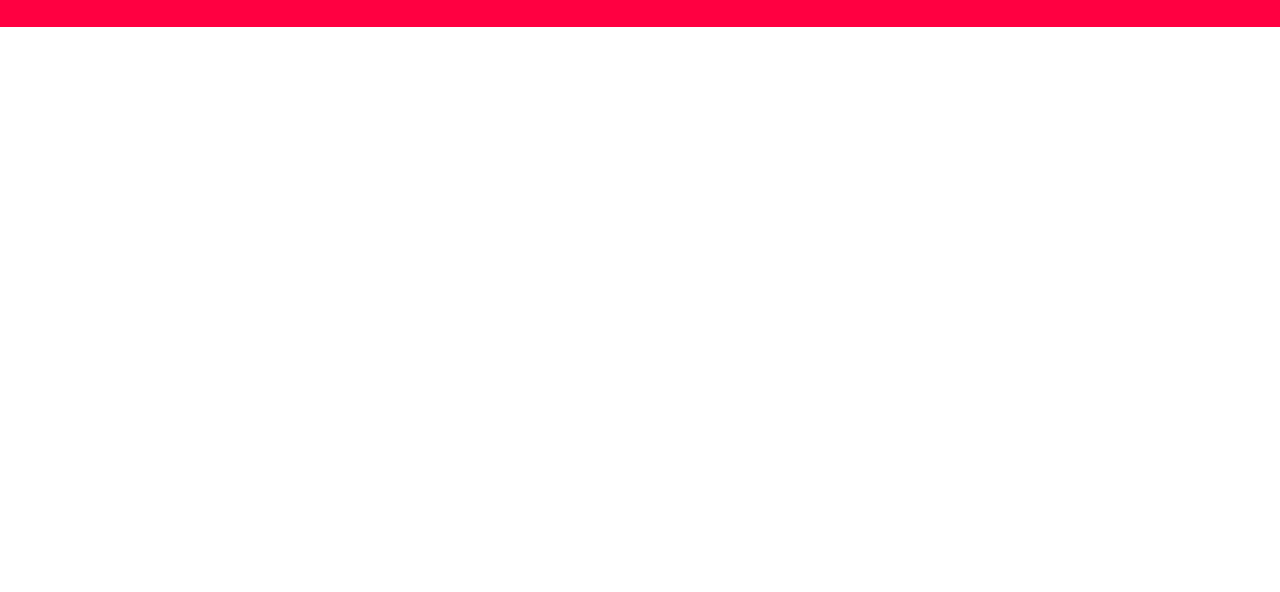
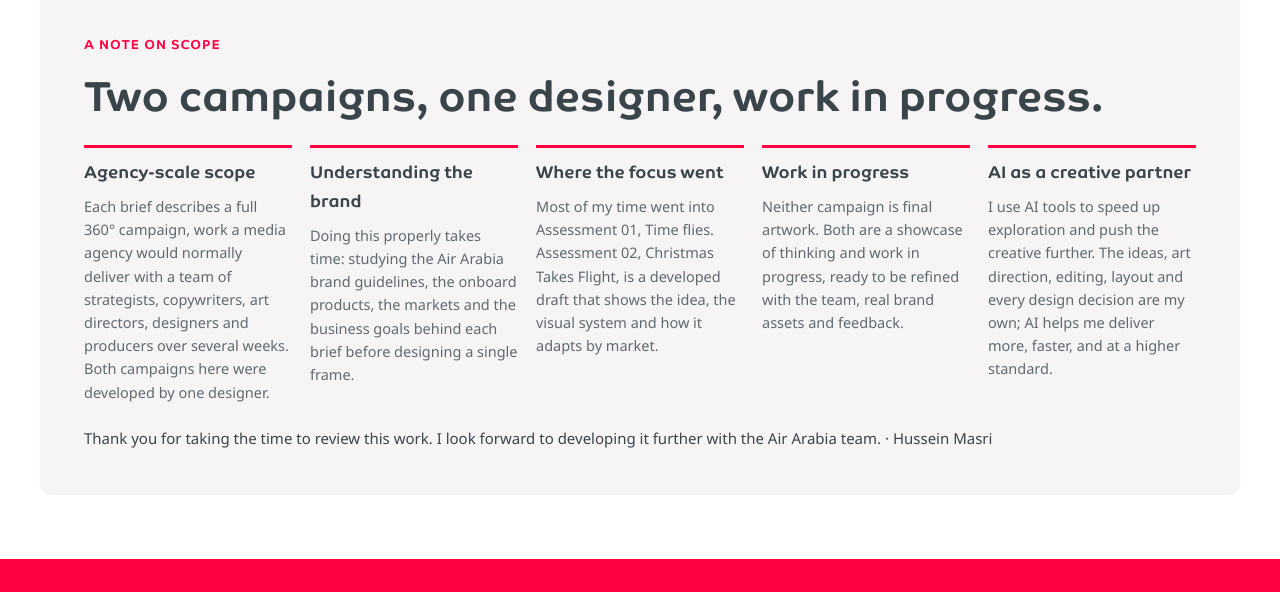
Before and after one commit to husseinmasri/air-arabia-portfolio, a plain HTML site: page index.html in a window 1280 px wide. Shown: the part 1276-1868 px from the top of the page. Before the commit the page ends 1303 px from the top, so only its background shows below. Drawn offline with Linux system fonts and the light colour scheme.

Commit message:
Add scope note and downloadable PDF of the full project
Co-Authored-By: Claude Opus 5.5 <noreply@anthropic.com>

```diff
--- a/index.html
+++ b/index.html
@@ -59,6 +59,16 @@ h1 .r{color:var(--red)}
 footer{background:var(--red);color:#fff}
 footer .wrap{padding-block:36px;display:flex;flex-wrap:wrap;justify-content:space-between;gap:12px;font-size:14px}
 footer b{font-family:var(--display);font-size:18px}
+.scope{background:var(--soft);border-radius:10px;padding:clamp(24px,4vw,44px);margin-bottom:64px;display:grid;gap:22px}
+.scope .k{font-family:var(--display);font-weight:700;font-size:13px;letter-spacing:.08em;color:var(--red)}
+.scope h2{font-size:clamp(28px,3.4vw,42px)}
+.scope .grid{display:grid;grid-template-columns:repeat(auto-fit,minmax(min(100%,180px),1fr));gap:18px}
+.scope .sc{border-top:3px solid var(--red);padding-top:12px;display:grid;gap:6px;align-content:start}
+.scope .sc h4{font-family:var(--display);color:var(--gray);margin:0;font-size:17px}
+.scope .sc p{color:var(--muted);font-size:14.5px;line-height:1.6}
+.scope .sig{color:var(--gray);font-size:15px}
+.pdf{display:inline-flex;align-items:center;gap:10px;justify-self:start;font-family:var(--display);font-weight:700;background:var(--gray);color:#fff;text-decoration:none;padding:10px 20px;border-radius:2px;transition:background .2s}
+.pdf:hover,.pdf:focus-visible{background:var(--red)}
 @media (prefers-reduced-motion:reduce){.ribbon path.r1{animation:none;stroke-dashoffset:0}.work,.thumb img{transition:none}}
 </style>
 <script type="text/javascript">
@@ -85,6 +95,7 @@ footer b{font-family:var(--display);font-size:18px}
     <h1>Hussein <span class="r">Masri</span></h1>
     <div class="role">Visual Art Designer · two campaigns for Air Arabia</div>
     <p class="intro">Two briefs, two campaigns, one brand. Each concept was developed within a short timeframe to show creative thinking, the routes explored and how one idea extends across every touchpoint. Choose an assessment to open the full campaign.</p>
+    <a class="pdf" href="Hussein_Masri_AirArabia_Assessment.pdf" download>Download the full project (PDF) ↓</a>
     <div class="facts"><span>2 campaigns</span><span>6 key visual options</span><span>7 European markets</span><span>15+ touchpoints</span></div>
   </div>
 </header>
@@ -126,6 +137,18 @@ footer b{font-family:var(--display);font-size:18px}
     <div class="note"><b>Built on the brand</b><p>Air Arabia typeface, colours and layout principles from the brand guidelines, applied across every format.</p></div>
     <div class="note"><b>Imagery</b><p>Created with AI image-generation tools, then enhanced and edited in Adobe applications. No stock imagery was used.</p></div>
   </div>
+  <section class="scope" aria-labelledby="scopeH">
+    <div class="k">A NOTE ON SCOPE</div>
+    <h2 id="scopeH">Two campaigns, one designer, work in progress.</h2>
+    <div class="grid">
+    <div class="sc"><h4>Agency-scale scope</h4><p>Each brief describes a full 360° campaign, work a media agency would normally deliver with a team of strategists, copywriters, art directors, designers and producers over several weeks. Both campaigns here were developed by one designer.</p></div>
+    <div class="sc"><h4>Understanding the brand</h4><p>Doing this properly takes time: studying the Air Arabia brand guidelines, the onboard products, the markets and the business goals behind each brief before designing a single frame.</p></div>
+    <div class="sc"><h4>Where the focus went</h4><p>Most of my time went into Assessment 01, Time flies. Assessment 02, Christmas Takes Flight, is a developed draft that shows the idea, the visual system and how it adapts by market.</p></div>
+    <div class="sc"><h4>Work in progress</h4><p>Neither campaign is final artwork. Both are a showcase of thinking and work in progress, ready to be refined with the team, real brand assets and feedback.</p></div>
+    <div class="sc"><h4>AI as a creative partner</h4><p>I use AI tools to speed up exploration and push the creative further. The ideas, art direction, editing, layout and every design decision are my own; AI helps me deliver more, faster, and at a higher standard.</p></div>
+    </div>
+    <p class="sig">Thank you for taking the time to review this work. I look forward to developing it further with the Air Arabia team. · Hussein Masri</p>
+  </section>
 </main>
 
 <footer><div class="wrap">
```
Also changed, not shown: brief1.html (+3 -1 lines), brief2.html (+11 -0 lines), 1 other file.
